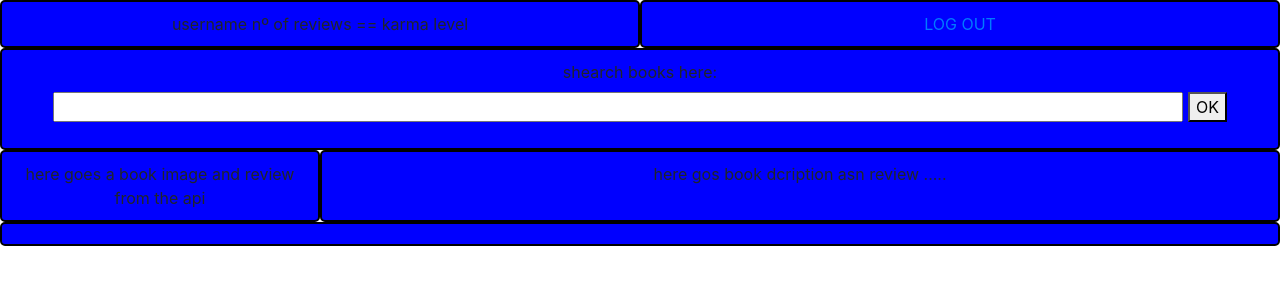
After one commit to pwebbis/project1, a Flask app: page /test_style in a window 1280 px wide. The commit adds this page. Shown: the top 300 px of the page. Run offline with Flask 2, Linux system fonts and the light colour scheme; some libraries are stand-ins or nearby versions.

Commit message:
added basic layout

```diff
--- a/application.py
+++ b/application.py
@@ -55,17 +55,24 @@ def logged_in():
     else:
         log_status = "visible"
         return render_template("index.html",log_status=log_status)
-
-
+@app.route("/log_out")
+def log_out():
+    return render_template("index.html",log_status="hidden")
 #create account page!!
 @app.route("/create_acc",methods=['POST','GET'])
 def create_acc():
+    #default variables
     create_acc_status = "hidden"
+    user_used="hidden"
+
+    #get input variables
     create_user = request.form.get("username_reg")
     create_password = request.form.get("password_reg")
     create_name = request.form.get("first_name_reg")
     create_age = request.form.get("age_reg")
     create_gender= request.form.get("gender_reg")
+
+    #process data/requests
     if request.method== 'POST':
         usr_list = db.execute("SELECT username FROM users").fetchall()
         users = [r[0] for r in usr_list]
@@ -79,18 +86,19 @@ def create_acc():
 
             db.execute("INSERT INTO users (username,password,first_name,age,gender) VALUES(:username, :password, :first_name, :age, :gender)",{"username":create_user, "password":create_password, "first_name":create_name,"age":create_age,"gender":create_gender})
             i = db.commit()
-            print(i)
 
             log_status = "hidden"
-            return render_template("index.html",log_status=log_status)
+            return render_template("index.html",log_status=log_status, user_used="hidden" )
         else:
             create_acc_status = "visible"
-            return render_template("create_acc.html",create_acc_status=create_acc_status)
+            return render_template("create_acc.html",create_acc_status=create_acc_status, user_used="hidden")
     else:
-        return render_template("create_acc.html", create_acc_status="hidden")
+        return render_template("create_acc.html", create_acc_status="hidden", user_used="hidden")
+
+@app.route("/test_style")
+def test_style():
+    return render_template("test_style.html")
 
 
 
-
-
-#######################TODO: -usernames repetidos
+#######################TODO: -layouts!!! and sessions!!
--- a/templates/index.html
+++ b/templates/index.html
@@ -2,8 +2,9 @@
 <html>
   <head>
     <title>Welcome to Review this book!</title>
-
-  <link rel="stylesheet" type="text/css" href="{{url_for('static',filename='index.css')}}">
+    <meta charset="utf-8">
+    <meta name="viewport" content="width=device-width, initial-scale=1, shrink-to-fit=no">
+    <link rel="stylesheet" type="text/css" href="{{url_for('static',filename='index.css')}}">
     <link rel="stylesheet" href="https://stackpath.bootstrapcdn.com/bootstrap/4.1.3/css/bootstrap.min.css" integrity="sha384-MCw98/SFnGE8fJT3GXwEOngsV7Zt27NXFoaoApmYm81iuXoPkFOJwJ8ERdknLPMO" crossorigin="anonymous">
   </head>
   <body>
--- a/templates/layout.html
+++ b/templates/layout.html
@@ -1,13 +1,85 @@
 <!DOCTYPE html>
 <html>
 	<head>
-		<title>My webpage! </title>
+
+		<meta charset="utf-8">
+    <meta name="viewport" content="width=device-width, initial-scale=1, shrink-to-fit=no">
+		<link rel="stylesheet" href="https://stackpath.bootstrapcdn.com/bootstrap/4.1.3/css/bootstrap.min.css" integrity="sha384-MCw98/SFnGE8fJT3GXwEOngsV7Zt27NXFoaoApmYm81iuXoPkFOJwJ8ERdknLPMO" crossorigin="anonymous">
+		<style >
+			.row>div{
+				padding: 10px;
+				border-radius: 5px;
+				border: 2px solid black;
+				background-color: blue;
+
+				text-align: center;
+			}
+			#search_bar{
+				width: 90%;
+			}
+
+		</style>
 	</head>
 	<body>
-		<h1>{%block heading%}{%endblock%}</h1>
+		{%block body%}
+		<div class="container-fluid">
 
-		{%block body%}
-		asdsad
+			<div class="row" id="head">
+				<div class="col-6" id="user_stats">
+					username
+					nº of reviews == karma
+					level
+				</div>
+				<div class="col-6" id="btn_log_out">
+					<form class="class=center_form" >
+						<a type="button" name="button" href="{{url_for('index')}}">LOG OUT</a>
+					</form>
+
+				</div>
+			</div>
+
+			<!--SHEARCH BAR ------------------------------------->
+			<div class="row">
+				<div class="col-12">
+					<form class="" action="" method="post">
+					  <div class="form-group">
+					    <label class="exampleInputPassword1">shearch books here:</label>
+					    <input type="text" name="query" id="search_bar">
+					    <button type="button" name="button">OK</button>
+					  </div>
+
+					</form>
+					{%block search_bar%}
+					{%endblock%}
+
+				</div>
+			</div>
+			<!--SHEARCH BAR ..........OVER---------------->
+
+
+			<!--MAIN BLOCK............START---------------->
+			<div class="row" id="main_block">
+
+					{%block main_block%}
+					{%endblock%}
+
+			</div>
+
+			<!--MAIN BLOCK............OVER---------------->
+
+			<!--FOOT............START---------------->
+			<div class="row" id="foot">
+				<div class="col-12">
+					{%block foot%}
+					{%endblock%}
+
+				</div>
+
+			</div>
+			<!--MAIN BLOCK............OVER---------------->
+
+		</div><!--container............END---------------->
 		{%endblock%}
+
 	</body>
 </html>
--- /dev/null
+++ b/templates/test_style.html
@@ -0,0 +1,17 @@
+{%extends "layout.html"%}
+{%block heading %}
+<title>Welcome {{logged_user}}</title>
+{% endblock %}
+
+{%block search_bar%}
+
+{%endblock%}
+
+{%block main_block%}
+<div class="col-3">
+    here goes a book image and review from the api
+</div>
+<div class="col-9">
+    here gos book dcription asn review .....
+</div>
+{%endblock%}
```
